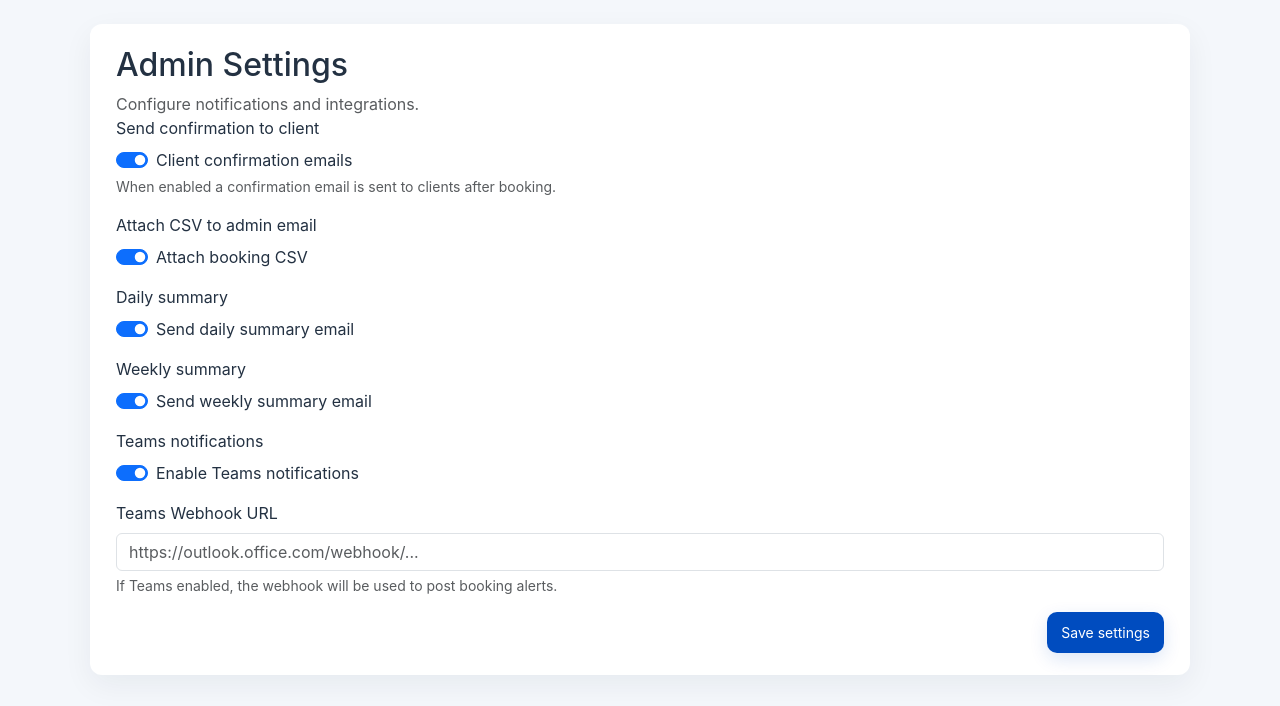
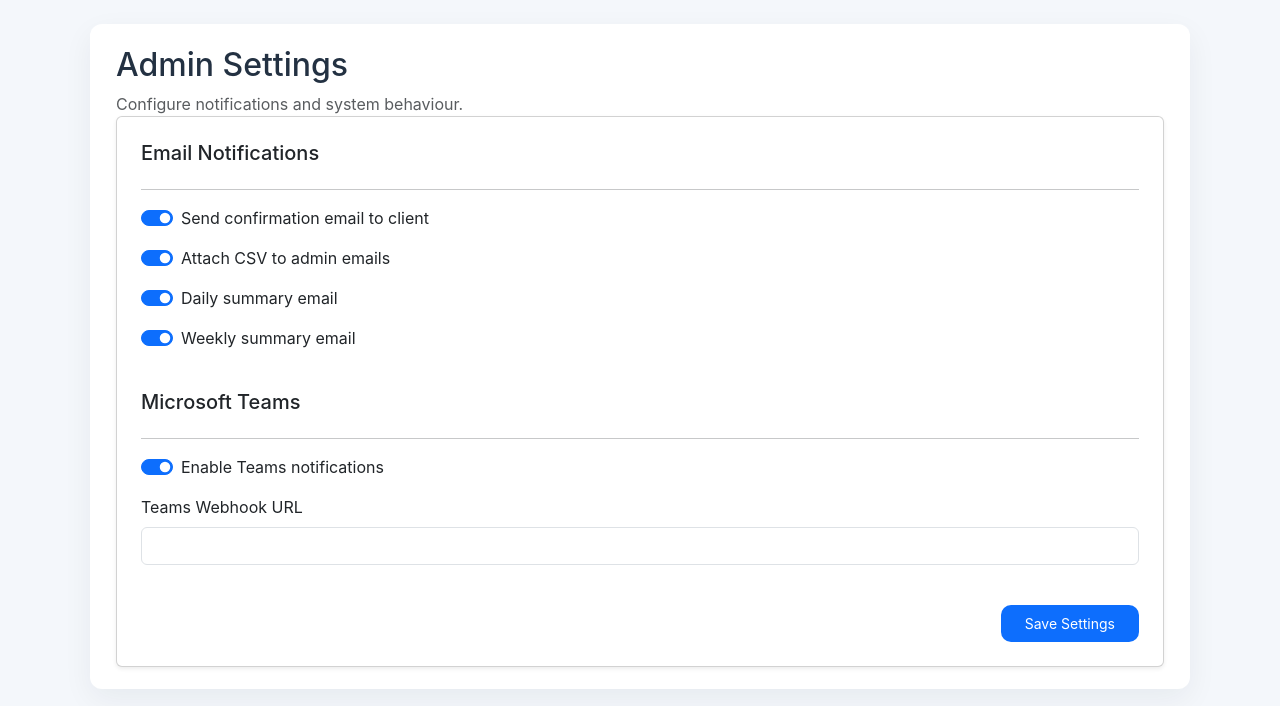
Before and after one commit to misterjcampbell/acop-chatbot-demo, a Flask app: page /admin/settings in a window 1280 px wide. Shown: the part 70-776 px from the top of the page. Run offline with Flask 3, Linux system fonts and the light colour scheme; the visitor is signed in with stand-in values (Sample User, id 1); data comes from the database, SQL or seed files in the repository.

Commit message:
Update admin_settings.html
updated settings

```diff
--- a/templates/admin_settings.html
+++ b/templates/admin_settings.html
@@ -4,17 +4,47 @@
   <meta charset="utf-8" />
   <meta name="viewport" content="width=device-width,initial-scale=1" />
   <title>Admin Settings • ACOP Booking</title>
-  <link href="https://cdn.jsdelivr.net/npm/bootstrap@5.3.1/dist/css/bootstrap.min.css" rel="stylesheet" />
-  <link rel="stylesheet" href="/static/admin.css" />
+
+  <link href="https://cdn.jsdelivr.net/npm/bootstrap@5.3.1/dist/css/bootstrap.min.css" rel="stylesheet">
+  <link rel="stylesheet" href="/static/admin.css">
+
   <style>
-    .save-success { display:none; padding:10px; border-radius:8px; background:#eafbea; color:#216c28; margin-bottom:12px; }
-    .save-error { display:none; padding:10px; border-radius:8px; background:#fff0f0; color:#8b2b2b; margin-bottom:12px; }
+    .toast-container {
+      position: fixed;
+      top: 20px;
+      right: 20px;
+      z-index: 2000;
+    }
+    .toast-success {
+      background: #e7fbea;
+      border-left: 5px solid #1f7a36;
+      padding: 12px 16px;
+      border-radius: 8px;
+      box-shadow: 0 4px 14px rgba(0,0,0,0.08);
+      color: #1f7a36;
+      font-weight: 500;
+      margin-bottom: 10px;
+    }
+    .toast-error {
+      background: #fff1f1;
+      border-left: 5px solid #b10000;
+      padding: 12px 16px;
+      border-radius: 8px;
+      box-shadow: 0 4px 14px rgba(0,0,0,0.08);
+      color: #b10000;
+      font-weight: 500;
+      margin-bottom: 10px;
+    }
   </style>
 </head>
+
 <body>
   <nav class="acop-topbar navbar navbar-expand-lg">
     <div class="container">
-      <a class="navbar-brand" href="/admin"><img src="/static/acop-logo-small.png" class="brand-logo" alt="ACOP"> ACOP • Admin</a>
+      <a class="navbar-brand" href="/admin">
+        <img src="/static/acop-logo-small.png" class="brand-logo" alt="ACOP">
+        ACOP • Admin
+      </a>
       <div class="ms-auto">
         <a href="/admin" class="btn btn-outline-primary btn-sm">Dashboard</a>
         <a href="/admin/logout" class="btn btn-danger btn-sm">Logout</a>
@@ -22,76 +52,110 @@
     </div>
   </nav>
 
+  <div class="toast-container" id="toastContainer"></div>
+
   <main class="container admin-container my-4">
     <h2>Admin Settings</h2>
-    <p class="text-muted">Configure notifications and integrations.</p>
+    <p class="text-muted">Configure notifications and system behaviour.</p>
 
-    <div id="saveSuccess" class="save-success">Settings saved successfully ✔</div>
-    <div id="saveError" class="save-error">Failed to save settings. Please try again.</div>
+    <form id="settingsForm">
+      <div class="card p-4 shadow-sm">
 
-    <form method="POST" id="settingsForm">
-      <div class="mb-3">
-        <label class="form-label">Send confirmation to client</label>
-        <div class="form-check form-switch">
-          <input class="form-check-input" type="checkbox" id="email_per_booking" name="email_per_booking" {% if settings.email_per_booking %}checked{% endif %}>
-          <label class="form-check-label" for="email_per_booking">Client confirmation emails</label>
-        </div>
-        <div class="form-text">When enabled a confirmation email is sent to clients after booking.</div>
+        <h5>Email Notifications</h5>
+        <hr>
+
+        <div class="form-check form-switch mb-3">
+          <input class="form-check-input" type="checkbox" id="email_per_booking" name="email_per_booking"
+                 {% if settings.email_per_booking %}checked{% endif %}>
+          <label class="form-check-label" for="email_per_booking">Send confirmation email to client</label>
         </div>
 
-      <div class="mb-3">
-        <label class="form-label">Attach CSV to admin email</label>
-        <div class="form-check form-switch">
-          <input class="form-check-input" type="checkbox" id="attach_csv" name="attach_csv" {% if settings.attach_csv %}checked{% endif %}>
-          <label class="form-check-label" for="attach_csv">Attach booking CSV</label>
-        </div>
+        <div class="form-check form-switch mb-3">
+          <input class="form-check-input" type="checkbox" id="attach_csv" name="attach_csv"
+                 {% if settings.attach_csv %}checked{% endif %}>
+          <label class="form-check-label" for="attach_csv">Attach CSV to admin emails</label>
         </div>
 
-      <div class="mb-3">
-        <label class="form-label">Daily summary</label>
-        <div class="form-check form-switch">
-          <input class="form-check-input" type="checkbox" id="daily_summary" name="daily_summary" {% if settings.daily_summary %}checked{% endif %}>
-          <label class="form-check-label" for="daily_summary">Send daily summary email</label>
-        </div>
+        <div class="form-check form-switch mb-3">
+          <input class="form-check-input" type="checkbox" id="daily_summary" name="daily_summary"
+                 {% if settings.daily_summary %}checked{% endif %}>
+          <label class="form-check-label" for="daily_summary">Daily summary email</label>
         </div>
 
-      <div class="mb-3">
-        <label class="form-label">Weekly summary</label>
-        <div class="form-check form-switch">
-          <input class="form-check-input" type="checkbox" id="weekly_summary" name="weekly_summary" {% if settings.weekly_summary %}checked{% endif %}>
-          <label class="form-check-label" for="weekly_summary">Send weekly summary email</label>
-        </div>
+        <div class="form-check form-switch mb-3">
+          <input class="form-check-input" type="checkbox" id="weekly_summary" name="weekly_summary"
+                 {% if settings.weekly_summary %}checked{% endif %}>
+          <label class="form-check-label" for="weekly_summary">Weekly summary email</label>
         </div>
 
-      <div class="mb-3">
-        <label class="form-label">Teams notifications</label>
-        <div class="form-check form-switch">
-          <input class="form-check-input" type="checkbox" id="teams_enabled" name="teams_enabled" {% if settings.teams_enabled %}checked{% endif %}>
+        <h5 class="mt-4">Microsoft Teams</h5>
+        <hr>
+
+        <div class="form-check form-switch mb-3">
+          <input class="form-check-input" type="checkbox" id="teams_enabled" name="teams_enabled"
+                 {% if settings.teams_enabled %}checked{% endif %}>
           <label class="form-check-label" for="teams_enabled">Enable Teams notifications</label>
-        </div>
         </div>
 
         <div class="mb-3">
           <label class="form-label">Teams Webhook URL</label>
-        <input class="form-control" type="text" name="teams_webhook" id="teams_webhook" value="{{ settings.teams_webhook }}" placeholder="https://outlook.office.com/webhook/..." />
-        <div class="form-text">If Teams enabled, the webhook will be used to post booking alerts.</div>
+          <input type="text" class="form-control" id="teams_webhook" name="teams_webhook"
+                 value="{{ settings.teams_webhook }}">
         </div>
 
-      <div class="text-end">
-        <button type="submit" class="btn primary">Save settings</button>
+        <div class="text-end mt-4">
+          <button type="submit" class="btn btn-primary px-4 py-2">Save Settings</button>
+        </div>
+
       </div>
     </form>
+
   </main>
 
 <script>
-    // show a success message after redirect if ?saved=1 in URL (Flask redirect could append it)
-    document.addEventListener('DOMContentLoaded', () => {
-      const params = new URLSearchParams(window.location.search);
-      if (params.get('saved') === '1') {
-        document.getElementById('saveSuccess').style.display = 'block';
-        setTimeout(()=>{ document.getElementById('saveSuccess').style.display = 'none'; }, 3000);
+  const toastContainer = document.getElementById("toastContainer");
+
+  function showToast(message, type = "success") {
+    const div = document.createElement("div");
+    div.className = type === "success" ? "toast-success" : "toast-error";
+    div.textContent = message;
+    toastContainer.appendChild(div);
+    setTimeout(() => div.remove(), 3000);
+  }
+
+  document.getElementById("settingsForm").addEventListener("submit", async (e) => {
+    e.preventDefault();
+
+    const payload = {
+      email_per_booking: document.getElementById("email_per_booking").checked,
+      attach_csv: document.getElementById("attach_csv").checked,
+      daily_summary: document.getElementById("daily_summary").checked,
+      weekly_summary: document.getElementById("weekly_summary").checked,
+      teams_enabled: document.getElementById("teams_enabled").checked,
+      teams_webhook: document.getElementById("teams_webhook").value.trim()
+    };
+
+    try {
+      const res = await fetch("/admin/settings", {
+        method: "POST",
+        headers: { "Content-Type": "application/json" },
+        body: JSON.stringify(payload)
+      });
+
+      const data = await res.json();
+
+      if (data.success) {
+        showToast("Settings saved ✔", "success");
+      } else {
+        showToast("Failed to save settings", "error");
+      }
+
+    } catch (err) {
+      console.error(err);
+      showToast("Network or server error", "error");
     }
   });
 </script>
+
 </body>
 </html>
```
Lines whose indentation alone changed are shown as unchanged.
